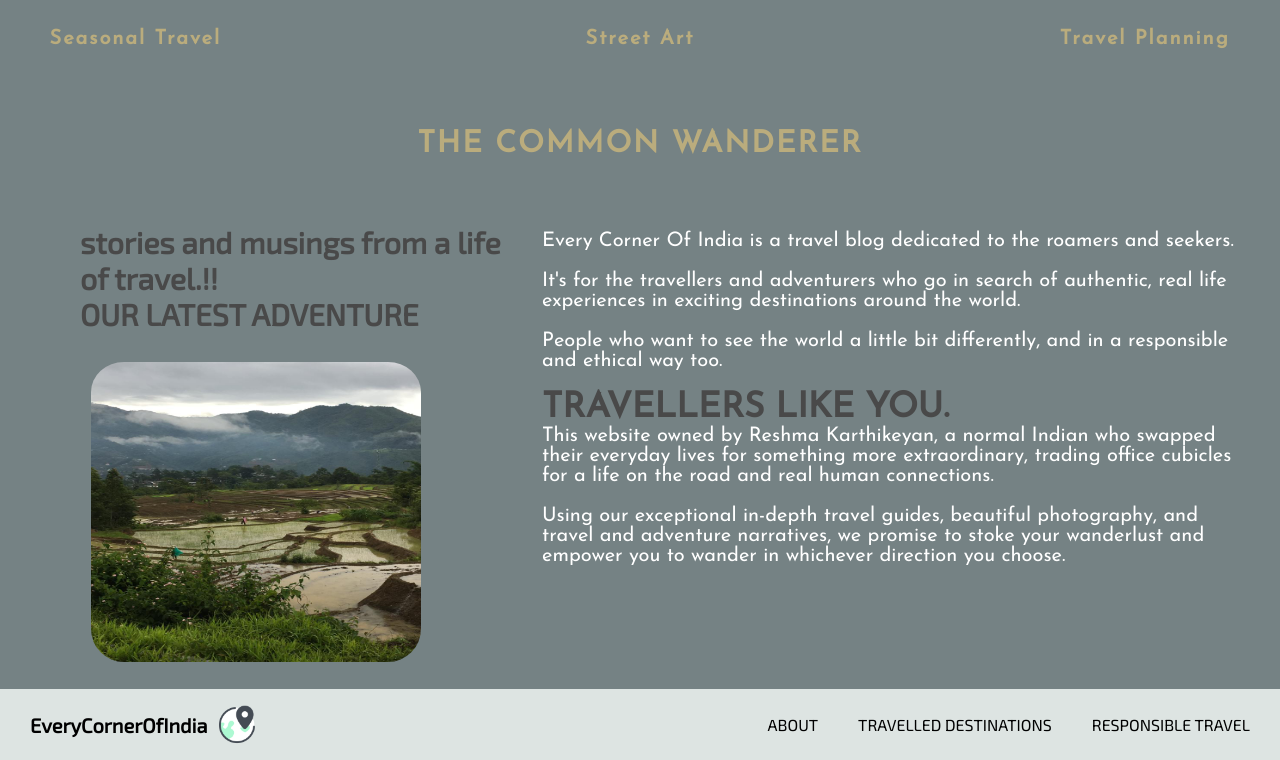
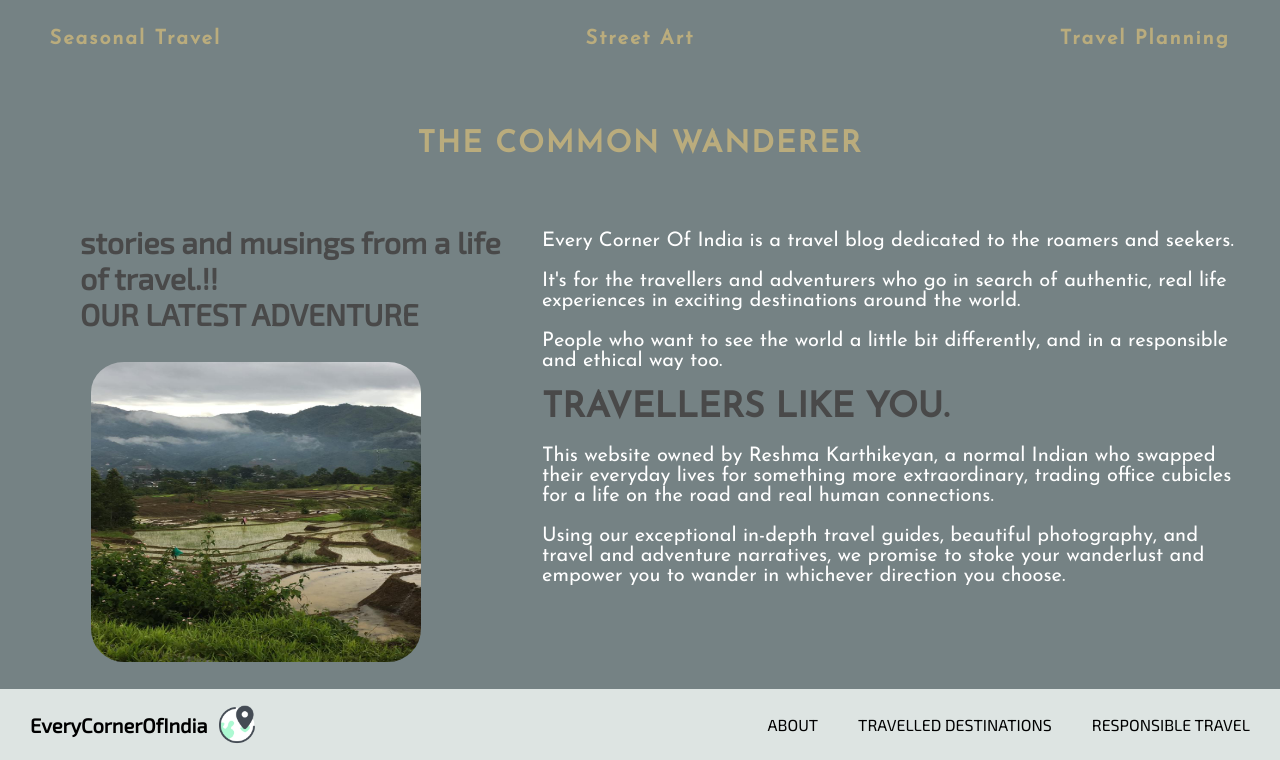
Before and after one commit to jithish-sekar/every-corner-of-india, a React (Create React App) app: page / in a window 1280 px wide. Shown: the part 664-1424 px from the top of the page. Built offline with nearby package versions, Linux system fonts and the light colour scheme.

Commit message:
Update landingpage.js

```diff
--- a/src/components/landingpage_component/landingpage.js
+++ b/src/components/landingpage_component/landingpage.js
@@ -39,7 +39,7 @@ export default class LandingPageComponent extends Component {
                             <h1>TRAVELLERS LIKE YOU.</h1>
                             {/* <img style={{height:"30px",margin:0}}src="map.jpg" alt="map"/> */}
                             </div>
-                            <p style={{margin:0}}>
+                            <p >
                                 This website owned by Reshma Karthikeyan, a normal Indian  who swapped their everyday lives for something more extraordinary, trading office cubicles for a life on the road and real human connections.
                             <br /> <br />
                              Using our exceptional in-depth travel guides, beautiful photography, and travel and adventure narratives, we promise to stoke your wanderlust and empower you to wander in whichever direction you choose.
```
